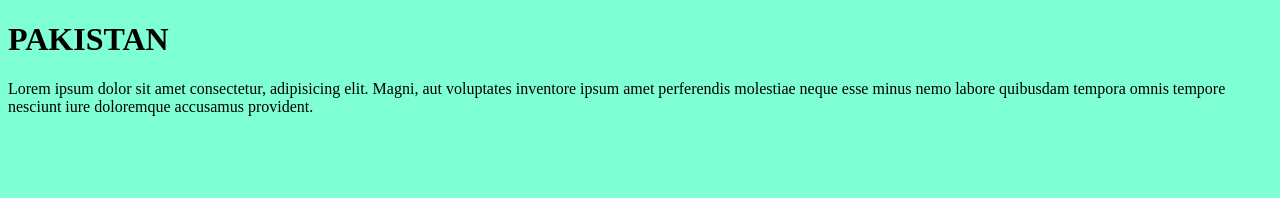
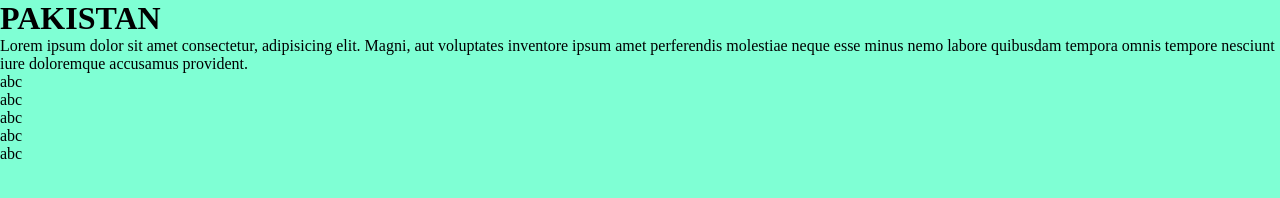
Before and after one commit to Nomansari/electical, a plain HTML site: page index.html in a window 1280 px wide. Drawn offline with Linux system fonts and the light colour scheme.

Commit message:
upadted files

```diff
--- a/index.html
+++ b/index.html
@@ -13,5 +13,12 @@
 
     <P>Lorem ipsum dolor sit amet consectetur, adipisicing elit. Magni, aut voluptates inventore ipsum amet perferendis molestiae neque esse minus nemo labore quibusdam tempora omnis tempore nesciunt iure doloremque accusamus provident.</P>
 
+
+    <div>abc</div>
+    <div>abc</div>
+    <div>abc</div>
+    <div>abc</div>
+    <div>abc</div>
+
 </body>
 </html>
--- a/style.css
+++ b/style.css
@@ -1,3 +1,7 @@
 body{
     background-color: aquamarine;
 }
+
+*{
+    margin: 0;
+}
```
